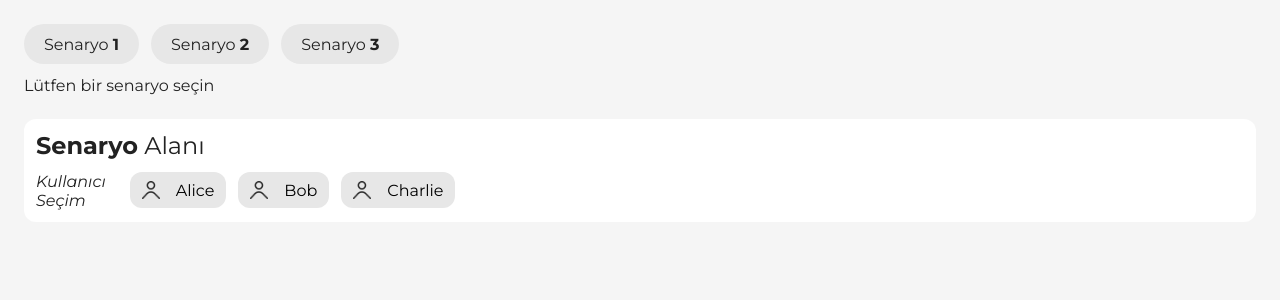
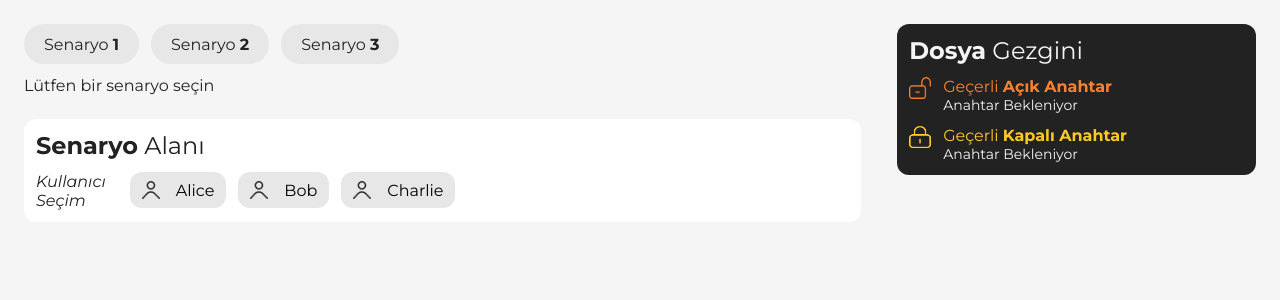
Before and after one commit to zahidayturan/rsa-cryptography-algorithm-example, a React (Create React App) app in the folder rsa-frontend/: page /#/home in a window 1280 px wide. Shown: the top 300 px of the page. Built offline with nearby package versions, Linux system fonts and the light colour scheme.

Commit message:
file explorer
fe

```diff
--- a/rsa-frontend/src/routes/Home.js
+++ b/rsa-frontend/src/routes/Home.js
@@ -3,12 +3,16 @@ import './css/index.css';
 import './css/text.css';
 import Scenarios from "./components/Scenarios";
 import ScenarioArea from "./components/ScenarioArea";
+import FileExplorer from "./components/FileExplorer";
 
 const Home = () => {
     return (
-        <div>
-            <Scenarios />
-            <ScenarioArea />
+        <div className={"home"}>
+            <div style={{width:"100%"}}>
+                <Scenarios />
+                <ScenarioArea />
+            </div>
+            <FileExplorer />
         </div>
     );
 };
--- /dev/null
+++ b/rsa-frontend/src/routes/components/FileExplorer.js
@@ -0,0 +1,28 @@
+import React from 'react';
+
+const FileExplorer = () => {
+
+
+    return (
+        <div className="file-explorer">
+            <p className={"title-text"}><span>Dosya</span> Gezgini</p>
+            <div className={"custom-row"}>
+                <img src="/icon/public.png" alt="" className={"mid-icon"}/>
+                <div>
+                    <p style={{color:"var(--orange-color-1)"}}>Geçerli <span>Açık Anahtar</span></p>
+                    <p className={"small-text"}>Anahtar Bekleniyor</p>
+                </div>
+            </div>
+            <div className={"custom-row"}>
+                <img src="/icon/private.png" alt="" className={"mid-icon"}/>
+                <div>
+                    <p style={{color:"var(--yellow-color-1)"}}>Geçerli <span>Kapalı Anahtar</span></p>
+                    <p className={"small-text"}>Anahtar Bekleniyor</p>
+                </div>
+            </div>
+
+        </div>
+    );
+};
+
+export default FileExplorer;
--- a/rsa-frontend/src/routes/css/index.css
+++ b/rsa-frontend/src/routes/css/index.css
@@ -95,6 +95,12 @@ button, input{
   }
 }
 
+.home{
+  display: flex;
+  gap: 36px;
+  width: 100%;
+}
+
 .custom-row{
   display: flex;
   gap: 12px;
@@ -106,6 +112,11 @@ span{
 .mini-icon{
   width: 18px;
   height: 18px;
+}
+
+.mid-icon{
+  width: 22px;
+  height: 22px;
 }
 
 .scenarios{
@@ -145,6 +156,7 @@ span{
 
 .scenario-area{
   background-color: var(--primary-color-1);
+  width: content-box;
   border-radius: 12px;
   padding: 12px;
   gap: 12px;
@@ -176,3 +188,19 @@ span{
 .user-button:hover{
   box-shadow: rgba(0, 0, 0, 0.3) 0 2px 2px;
 }
+
+.file-explorer{
+  background-color: var(--black-color-1);
+  width: 40%;
+  height: max-content;
+  min-width: 200px;
+  border-radius: 12px;
+  padding: 12px;
+  gap: 12px;
+  display: flex;
+  flex-direction: column;
+}
+
+.file-explorer p{
+  color: var(--secondary-color-1);
+}
--- a/rsa-frontend/src/routes/css/text.css
+++ b/rsa-frontend/src/routes/css/text.css
@@ -5,3 +5,7 @@
 .italic{
     font-style: italic;
 }
+
+.small-text{
+    font-size: 14px;
+}
```
Also changed, not shown: rsa-frontend/public/icon/private.png (added), rsa-frontend/public/icon/public.png (added).
